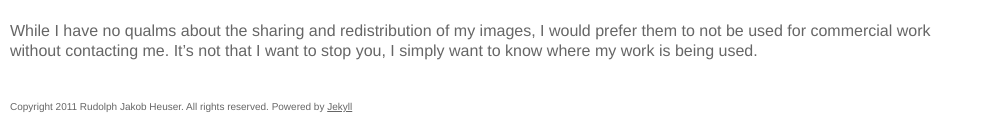
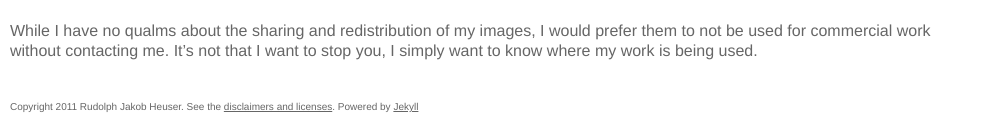
Before and after one commit to Jakobo/jakobo.github.com, a Jekyll site: the page built from disclaimer.md, in a window 1280 px wide. Shown: the part 873-1007 px from the top of the page, without its empty margins (0-1003 px from the left). Built offline with Jekyll 4.4.1, drawn with Linux system fonts in a browser that asks for light colours.

Commit message:
body of work is BY-SA now for post content

```diff
--- a/_layouts/default.html
+++ b/_layouts/default.html
@@ -89,7 +89,7 @@
 
       {{ content }}
 
-      <footer>Copyright 2011 Rudolph Jakob Heuser. All rights reserved. Powered by <a href="https://github.com/mojombo/jekyll">Jekyll</a></footer>
+      <footer>Copyright 2011 Rudolph Jakob Heuser. See the <a href="/disclaimer">disclaimers and licenses</a>. Powered by <a href="https://github.com/mojombo/jekyll">Jekyll</a></footer>
     </div>
     <!--[if lte IE 7]>
       <script src="/js/lib/inject/inject-0.4.0-rc2/ie-localstorage-json-shim.js" type="text/javascript" id="ie-localstorage-shim"></script>
```
